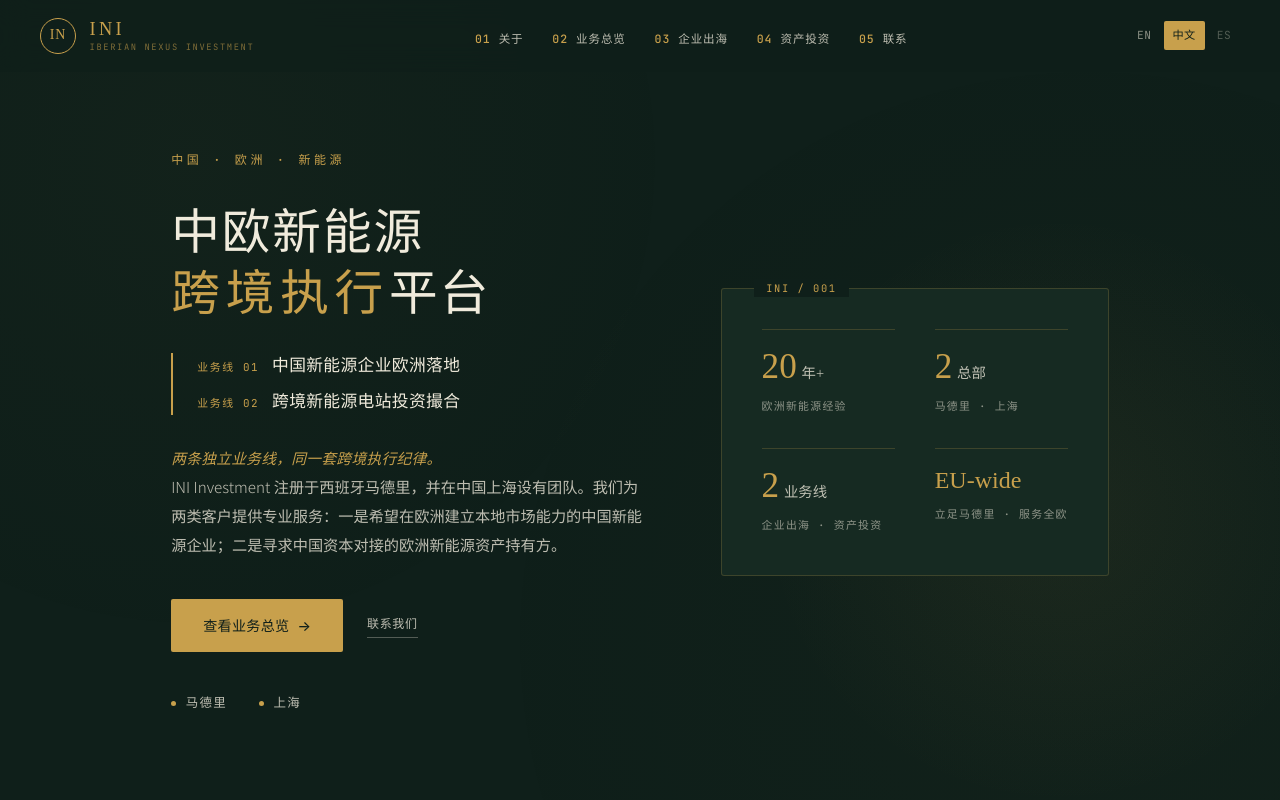
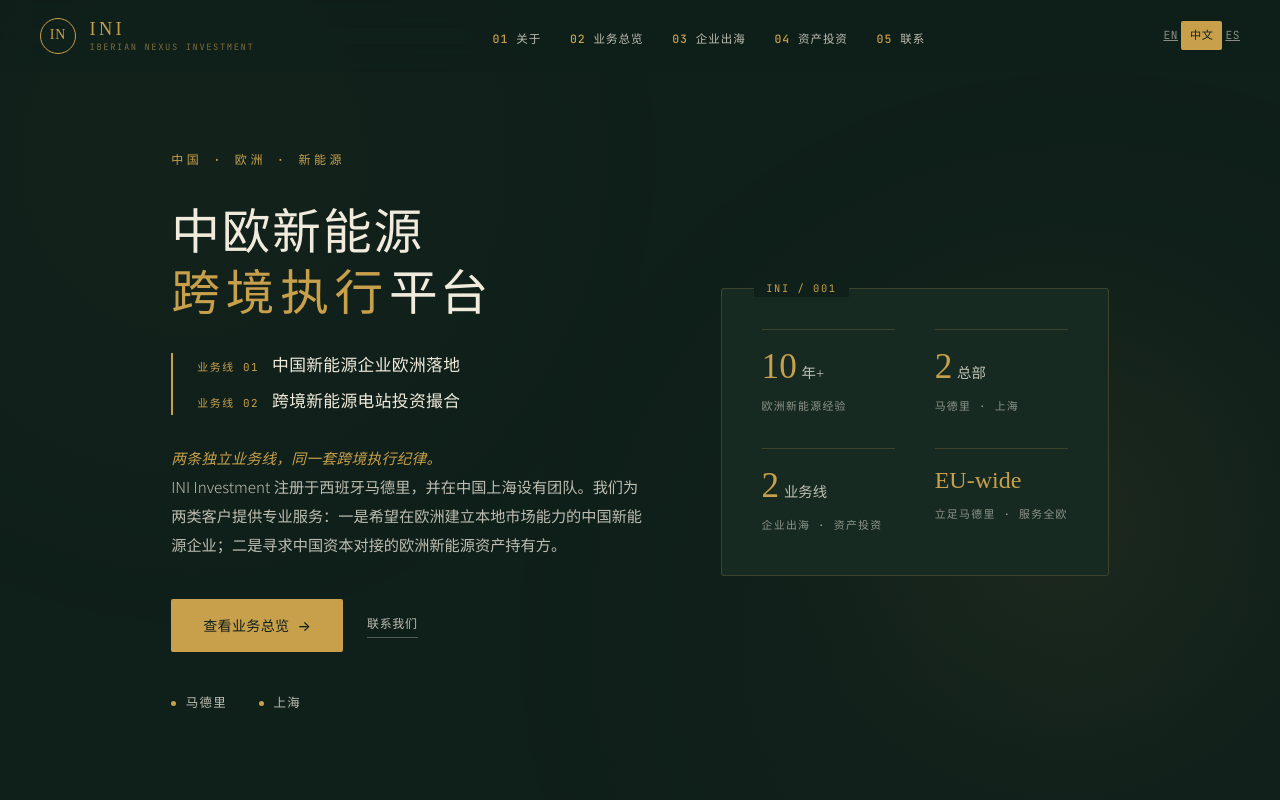
Before and after one commit to hatachi1978-gif/ini-website, a plain HTML site: page index.html in a window 1280 px wide. Shown: the top 800 px of the page. Drawn offline with Linux system fonts and the light colour scheme.

Commit message:
Update index.html

```diff
--- a/index.html
+++ b/index.html
@@ -4,6 +4,7 @@
 <meta charset="UTF-8">
 <meta name="viewport" content="width=device-width, initial-scale=1.0">
 <title>INI Investment｜中欧新能源跨境执行平台</title>
+<meta name="description" content="Iberian Nexus Investment SL — 中欧新能源跨境执行平台。两条独立业务线：中国企业欧洲落地、跨境电站投资撮合。">
 <link rel="preconnect" href="https://fonts.googleapis.com">
 <link rel="preconnect" href="https://fonts.gstatic.com" crossorigin>
 <link href="https://fonts.googleapis.com/css2?family=Noto+Serif+SC:wght@400;500;700&family=Noto+Sans+SC:wght@300;400;500&family=JetBrains+Mono:wght@400;500&display=swap" rel="stylesheet">
@@ -28,9 +29,9 @@
       <li><a href="contact.html" data-num="05">联系</a></li>
     </ul>
     <div class="nav-lang">
-      <span class="inactive">EN</span>
+      <a href="en/index.html" class="inactive">EN</a>
       <span class="active">中文</span>
-      <span class="disabled">ES</span>
+      <a href="es/index.html" class="inactive">ES</a>
     </div>
   </div>
 </nav>
@@ -70,7 +71,7 @@
       <div class="hero-card fade-in">
         <div class="stat-grid">
           <div class="stat">
-            <div class="stat-num">20<span class="unit">年+</span></div>
+            <div class="stat-num">10<span class="unit">年+</span></div>
             <div class="stat-label">欧洲新能源经验</div>
           </div>
           <div class="stat">
@@ -132,7 +133,7 @@
       <div class="section-label">关于 INI</div>
       <h2 class="h-display">不是中介，<br>是<span class="gold">落地执行者</span></h2>
       <p class="lede" style="margin: 0 auto;">
-        Iberian Nexus Investment SL 注册于西班牙马德里，并在中国上海设有团队。核心团队拥有逾 20 年欧洲新能源全产业链经验，覆盖光伏、储能、风电的开发、EPC 与设备制造各环节。立足马德里，业务覆盖全欧主要市场。
+        Iberian Nexus Investment SL 注册于西班牙马德里，并在中国上海设有团队。核心团队拥有逾 10 年欧洲新能源全产业链经验，覆盖光伏、储能、风电的开发、EPC 与设备制造各环节。立足马德里，业务覆盖全欧主要市场。
       </p>
       <div class="see-more-cta fade-in" style="margin-top: 2rem;">
         <a href="about.html">了解更多关于 INI</a>
```
